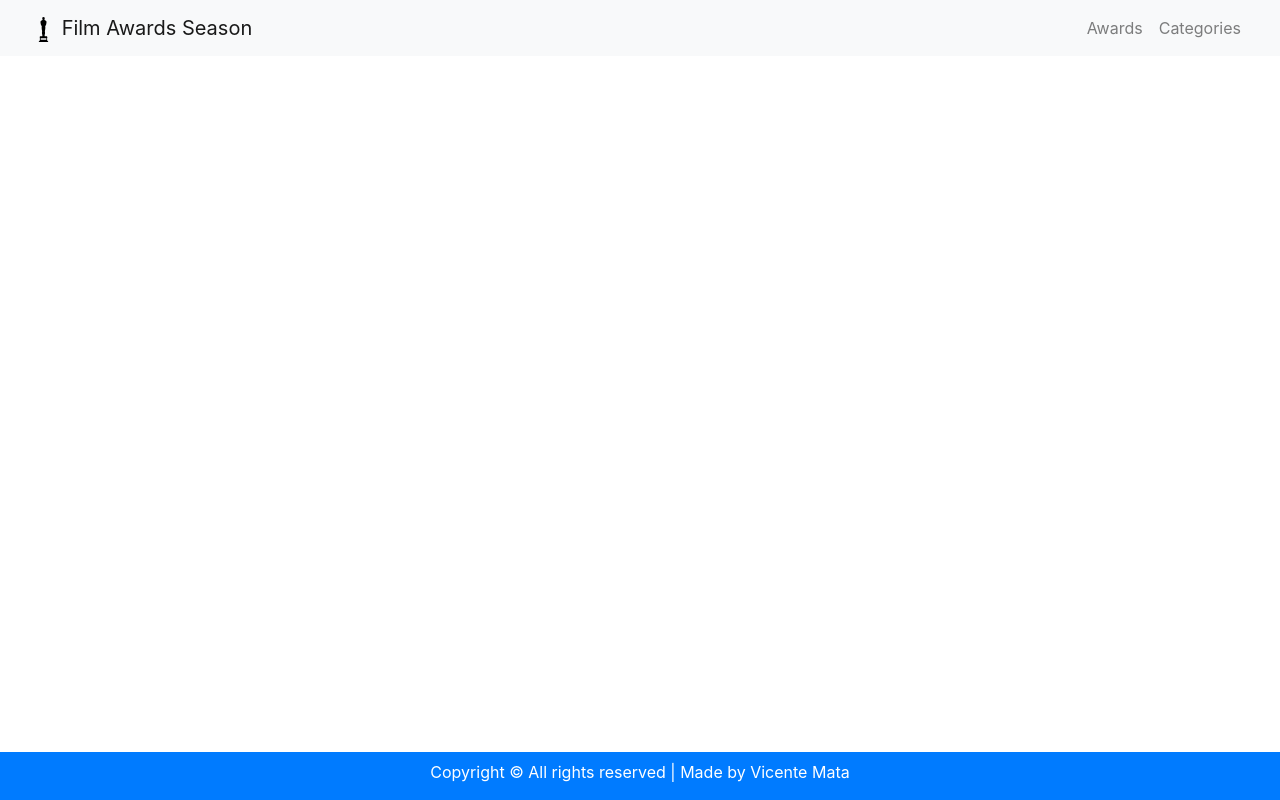
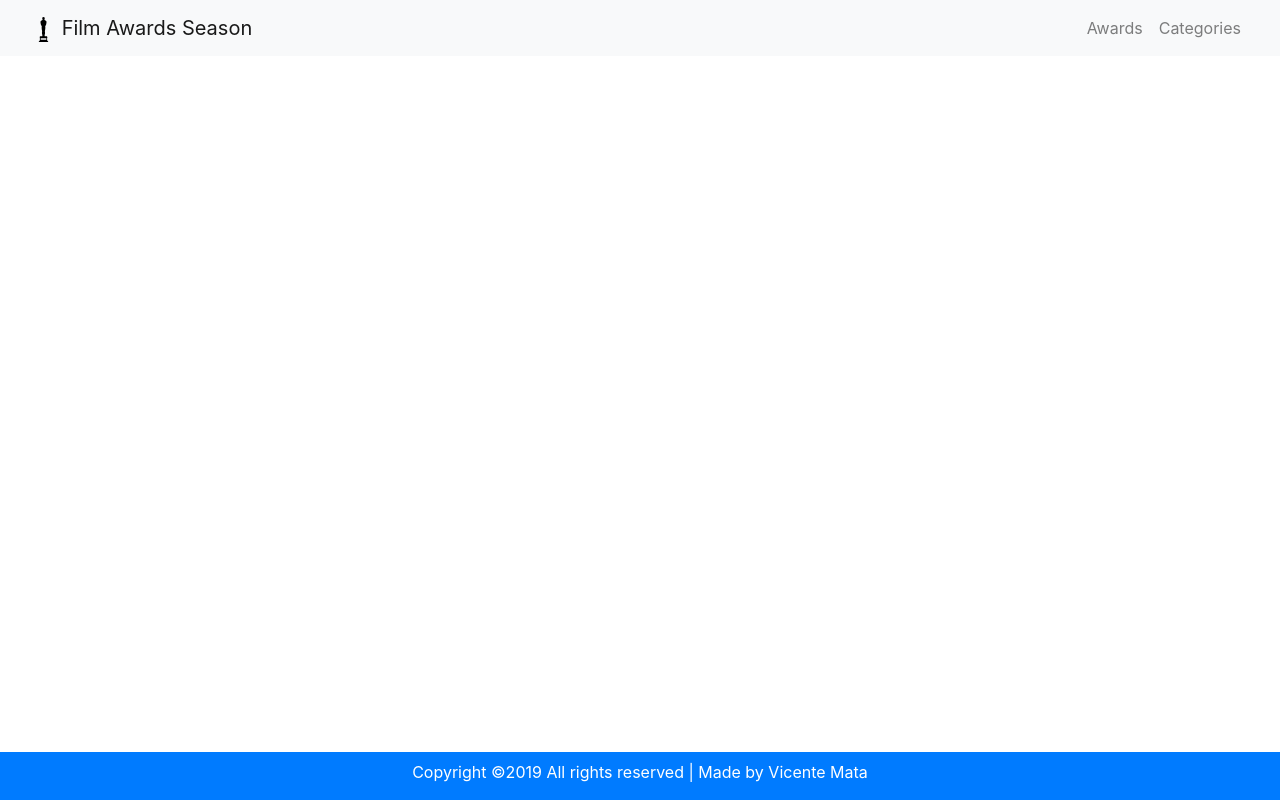
Before and after one commit to matavic/filmawardsseason, an Angular app: page / in a window 1280 px wide. Built offline with nearby package versions, Linux system fonts and the light colour scheme.

Commit message:
First Build

```diff
--- a/src/app/app.component.html
+++ b/src/app/app.component.html
@@ -47,7 +47,7 @@
     <div class="row">
       <div class="col-12 text-md-center text-left pt-2">
         <p>
-          Copyright &copy;<script>document.write(new Date().getFullYear());</script> All rights reserved | Made by Vicente Mata
+          Copyright &copy;{{ fecha }} All rights reserved | Made by Vicente Mata
         </p>
       </div>
     </div>
--- a/src/app/app.component.ts
+++ b/src/app/app.component.ts
@@ -8,4 +8,5 @@ import { Component } from '@angular/core';
 export class AppComponent {
   title = 'filmawardsseason';
   public isMenuCollapsed = true;
+  public fecha = new Date().getFullYear();
 }
```
Also changed, not shown: 11 other files (tests, documents, lock files or other folders).
